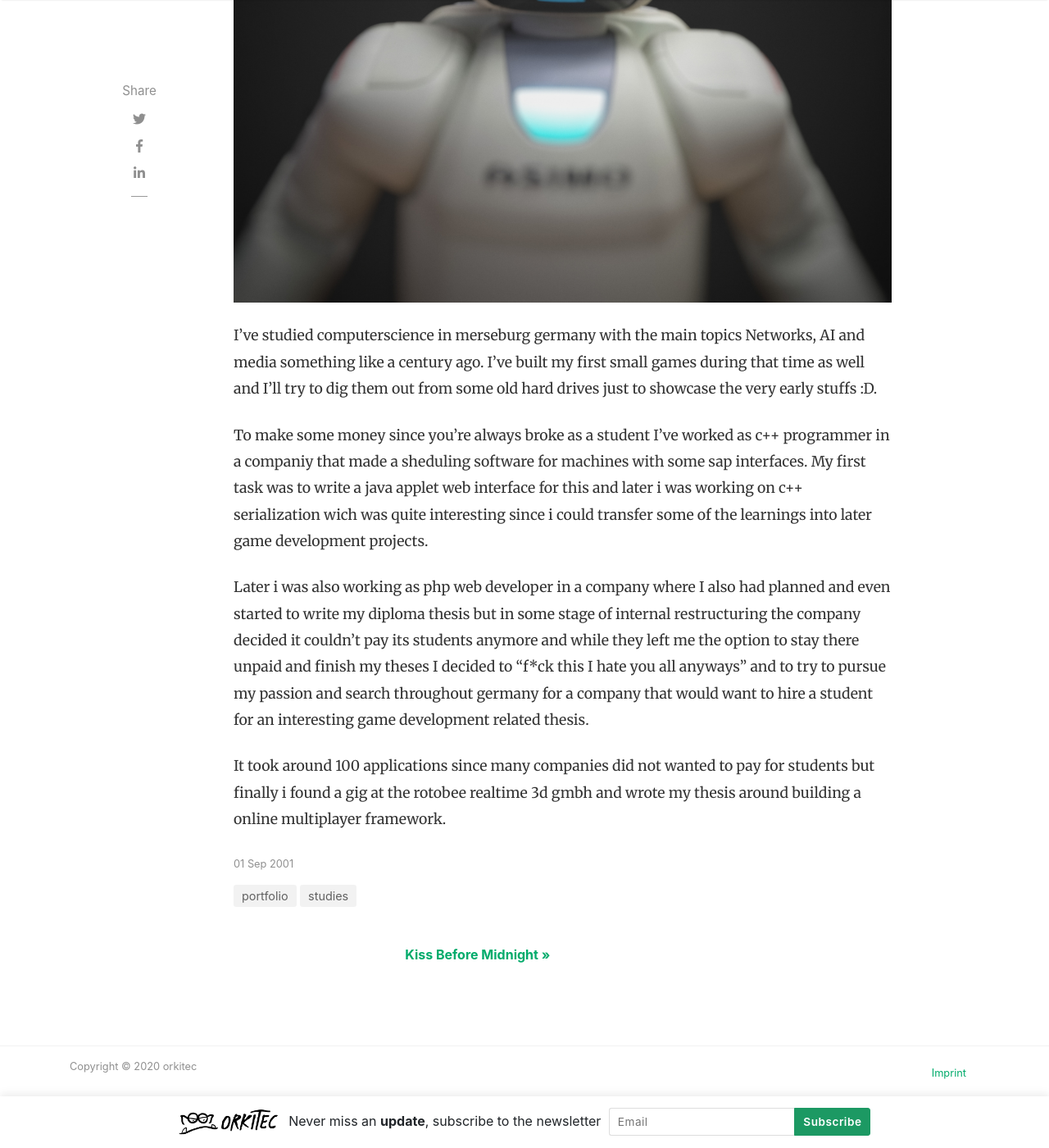
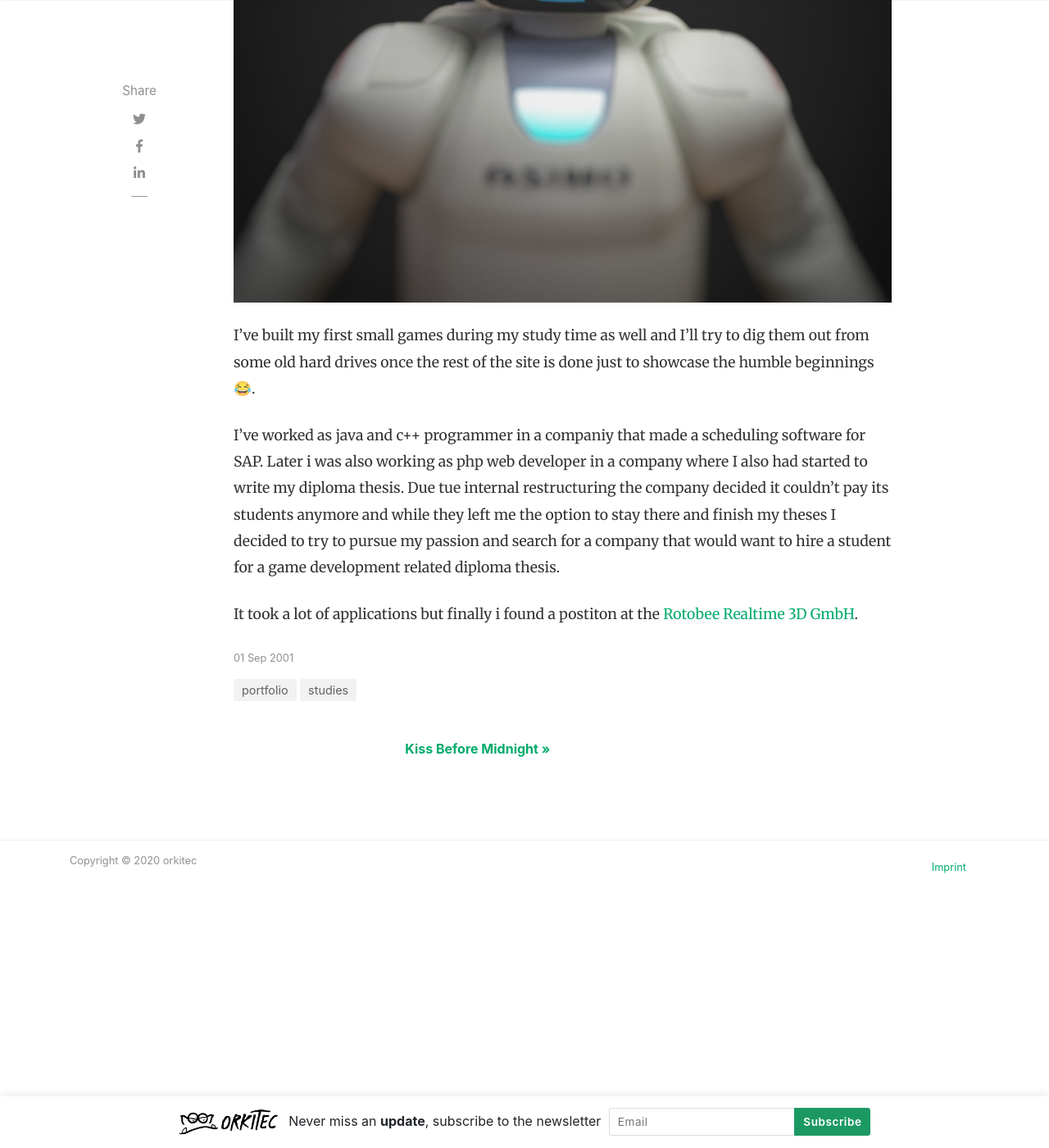
Before and after one commit to orkitec/orkitec.github.io, a Jekyll site: the page built from _posts/portfolio/2001-09-01-studies-computerscience-media-and-ai.md, in a window 1280 px wide and 1400 px high, scrolled down 613 px. Shown: the whole window at 82% size. Built offline with Jekyll 4.4.1, drawn with Linux system fonts in a browser that asks for light colours; nearby versions of some CDN libraries; comment, search, counter and statistics services are not loaded.

Commit message:
added more intro articles

```diff
--- a/_pages/portfolio/kunst-stoff.html
+++ b/_pages/portfolio/kunst-stoff.html
@@ -1,6 +1,9 @@
 
 	<div class="section-title col-md-12 mt-4">
 	<h2 id="kunst-stoff"> <span class="text-capitalize"><a href="/portfolio/kunst-stoff">kunst-stoff</a></span></h2>
+	<p>
+		Kunst-Stoff was a independent agency and game studio and for me a quite special one because working there always felt more like working with friends instead of just co-workers. Also kunst-stoff always had a quite high artistic expectations for all its projects no matter if it was own projects or works for customers. As Development Director I was heading the development of several projects and many of them also have been built with the <a href="/portfolio/orkitec/orkige-orkitec-game-engine">orkitec game engine</a>.
+	</p>
 	</div>
 	{% assign pages_list = site.categories.kunst-stoff %}
 	{% for post in pages_list %}
--- a/_pages/portfolio/mbaas-development.html
+++ b/_pages/portfolio/mbaas-development.html
@@ -2,7 +2,7 @@
 	<div class="section-title col-md-12 mt-4">
 	<h2 id="mbaas-development"> <span><a href="/portfolio/mbaas-development">Mbaas-Development GmbH</a></span></h2>
 	<p>
-		The Mbaas Development GmbH has been founded by me (Steffen Römer) and Christian Stanke a friend of mine and former colleague at the <a href="/portfolio/kunst-stoff">Kunst-Stoff GmbH</a>. At first we wanted to build a game studio but quickly came to the concluion to build a mobile backend as a service platform wich we then did with <a href="/portfolio/mbaas-development/embraase">embraase</a> wich later evolved into the software localization platform <a href="/portfolio/mbaas-development/applanga">Applanga</a>. To bootstrap and finance the early devlopment before we got funding we also did 2 contract projects a periodic table app and a digital children book in unity.
+		The Mbaas Development GmbH has been founded by me (Steffen Römer) and Christian Stanke a friend of mine and former colleague at the <a href="/portfolio/kunst-stoff">Kunst-Stoff GmbH</a>. At first we wanted to build a game studio but quickly came to the concluion to build a mobile backend as a service platform wich we then did with <a href="/portfolio/mbaas-development/embraase">embraase</a> wich later evolved into the software localization platform <a href="/portfolio/mbaas-development/applanga">Applanga</a>. To bootstrap and finance the early devlopment before we got funding we also did 2 contract projects a periodic table app and a digital children book in unity. At the the end of 2018 we sold the Mbaas Development GmbH to <a href="https://www.transperfect.com" target="_blank">Transperfect</a> "the largest privately owned language services provider, with offices in over 100 cities worldwide" and I'm still leading Applanga's development as my main daily job.
 	</p>
 	</div>
 	{% assign pages_list = site.categories.mbaas-development %}
--- a/_pages/portfolio/rocket-internet.html
+++ b/_pages/portfolio/rocket-internet.html
@@ -1,6 +1,9 @@
 
 	<div class="section-title col-md-12 mt-4">
 	<h2 id="rocket-internet"> <span class="text-capitalize"><a href="/portfolio/rocket-internet">rocket-internet</a></span></h2>
+	<p>
+		Rocket Internet was mainly a company builder at the time I've joined there and they've be quite controversial since many of the companys they founded where copies of already succesful businesses in other parts of the world. I've joind as lead developer and was tasked with building a generic mobile shopping framework which they then could use in many of their apps. In  parralel I was also tasked with leading the mobile development for one of their new companies <a href="/portfolio/rocket-internet/rocket-internet-payleven-mobile-payment">a mobile payment solution for small stores</a> wich after a while became my main job.
+	</p>
 	</div>
 	{% assign pages_list = site.categories.rocket-internet %}
 	{% for post in pages_list %}
--- a/_pages/portfolio/rotobee.html
+++ b/_pages/portfolio/rotobee.html
@@ -2,7 +2,7 @@
 	<div class="section-title col-md-12 mt-4">
 	<h2 id="rotobee"> <span class="text-capitalize"><a href="/portfolio/rotobee">rotobee</a></span></h2>
 	<p>
-		Rotobee was a small studio in Berlin with 2 released games at the time I've joined. I joined to write my thesis about an online multiplayer framework for their engine and parralel I also supported the development of their current game. Rotobee was the reason for me to move to Berlin and overall it was a great learning experience with a great team. Unfortunately Rotobee wen't bancrupt and did not release any game after <a href="/portfolio/rotobee/rotobee-kiss-before-midnight">Kiss Before Midnight</a>.
+		Rotobee was a small game studio in Berlin with 2 released games at the time I've joined. I joined to write my thesis about an online multiplayer framework for their engine and parralel I also supported the development of their current game. Rotobee was the reason for me to move to Berlin and overall it was a great learning experience with a great team. Unfortunately Rotobee wen't bancrupt and did not release any game after <a href="/portfolio/rotobee/rotobee-kiss-before-midnight">Kiss Before Midnight</a>.
 	</p>
 	</div>
 	{% assign pages_list = site.categories.rotobee %}
--- a/_pages/portfolio/studies.html
+++ b/_pages/portfolio/studies.html
@@ -1,6 +1,9 @@
 
 	<div class="section-title col-md-12 mt-4">
 	<h2 id="studies"> <span class="text-capitalize"><a href="/portfolio/studies">studies</a></span></h2>
+	<p>
+		I've studied applied computerscience with the main topics Networks, AI and media something like a century ago.
+	</p>
 	</div>
 	{% assign pages_list = site.categories.studies %}
 	{% for post in pages_list %}
--- a/_posts/portfolio/2001-09-01-studies-computerscience-media-and-ai.md
+++ b/_posts/portfolio/2001-09-01-studies-computerscience-media-and-ai.md
@@ -4,10 +4,8 @@
 categories: [ portfolio, studies]
 image: assets/images/portfolio/studies/merseburg.jpg
 ---
-I've studied computerscience in merseburg germany with the main topics Networks, AI and media something like a century ago. I've built my first small games during that time as well and I'll try to dig them out from some old hard drives just to showcase the very early stuffs :D.
+I've built my first small games during my study time as well and I'll try to dig them out from some old hard drives once the rest of the site is done just to showcase the humble beginnings 😂.
 
-To make some money since you're always broke as a student I've worked as c++ programmer in a companiy that made a sheduling software for machines with some sap interfaces. My first task was to write a java applet web interface for this and later i was working on c++ serialization wich was quite interesting since i could transfer some of the learnings into later game development projects.
+I've worked as java and c++ programmer in a companiy that made a scheduling software for SAP. Later i was also working as php web developer in a company where I also had started to write my diploma thesis. Due tue internal restructuring the company decided it couldn't pay its students anymore and while they left me the option to stay there and finish my theses I decided to try to pursue my passion and search for a company that would want to hire a student for a game development related diploma thesis.
 
-Later i was also working as php web developer in a company where I also had planned and even started to write my diploma thesis but in some stage of internal restructuring the company decided it couldn't pay its students anymore and while they left me the option to stay there unpaid and finish my theses I decided to "f*ck this I hate you all anyways" and to try to pursue my passion and search throughout germany for a company that would want to hire a student for an interesting game development related thesis.
-
-It took around 100 applications since many companies did not wanted to pay for students but finally i found a gig at the rotobee realtime 3d gmbh and wrote my thesis around building a online multiplayer framework.
+It took a lot of applications but finally i found a postiton at the <a href="/portfolio/rotobee">Rotobee Realtime 3D GmbH</a>.
```
Also changed, not shown: _posts/portfolio/2012-06-12-rocket-internet--payleven--mobile-payment.md (renamed from _posts/portfolio/2012-06-12-rocket-internet--mobile-payment copy.md).
